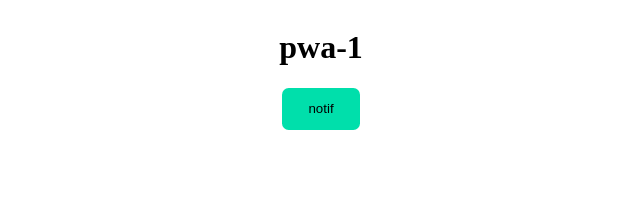
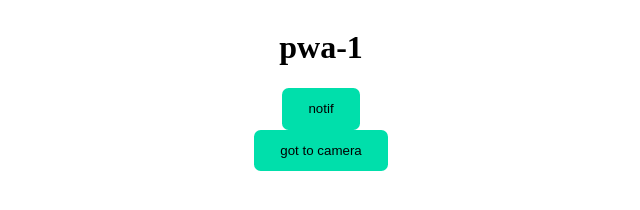
Before and after one commit to EsrafilElahi/pwa-1, a website: page index.html in a window 1280 px wide. Shown: the whole page, without its empty margins (319-959 px from the left). Drawn offline with Linux system fonts and the light colour scheme.

Commit message:
add btn to go to camera page

```diff
--- a/index.html
+++ b/index.html
@@ -23,6 +23,7 @@
   <body>
     <h1>pwa-1</h1>
     <button id="notif" onclick="notif()">notif</button>
+    <button id="camera" onclick="window.location.href='./camera.html'">got to camera</button>
 
     <!-- scripts -->
     <script src="./script.js"></script>
```
